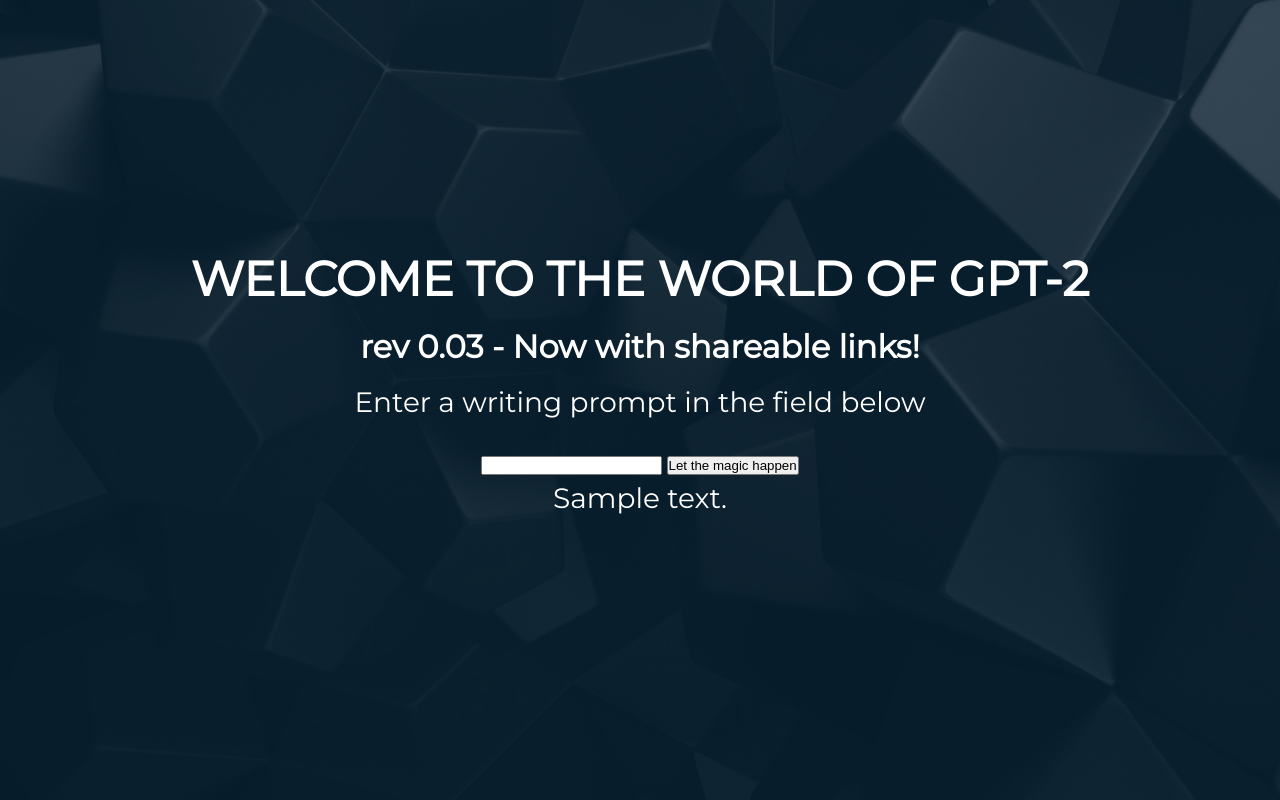
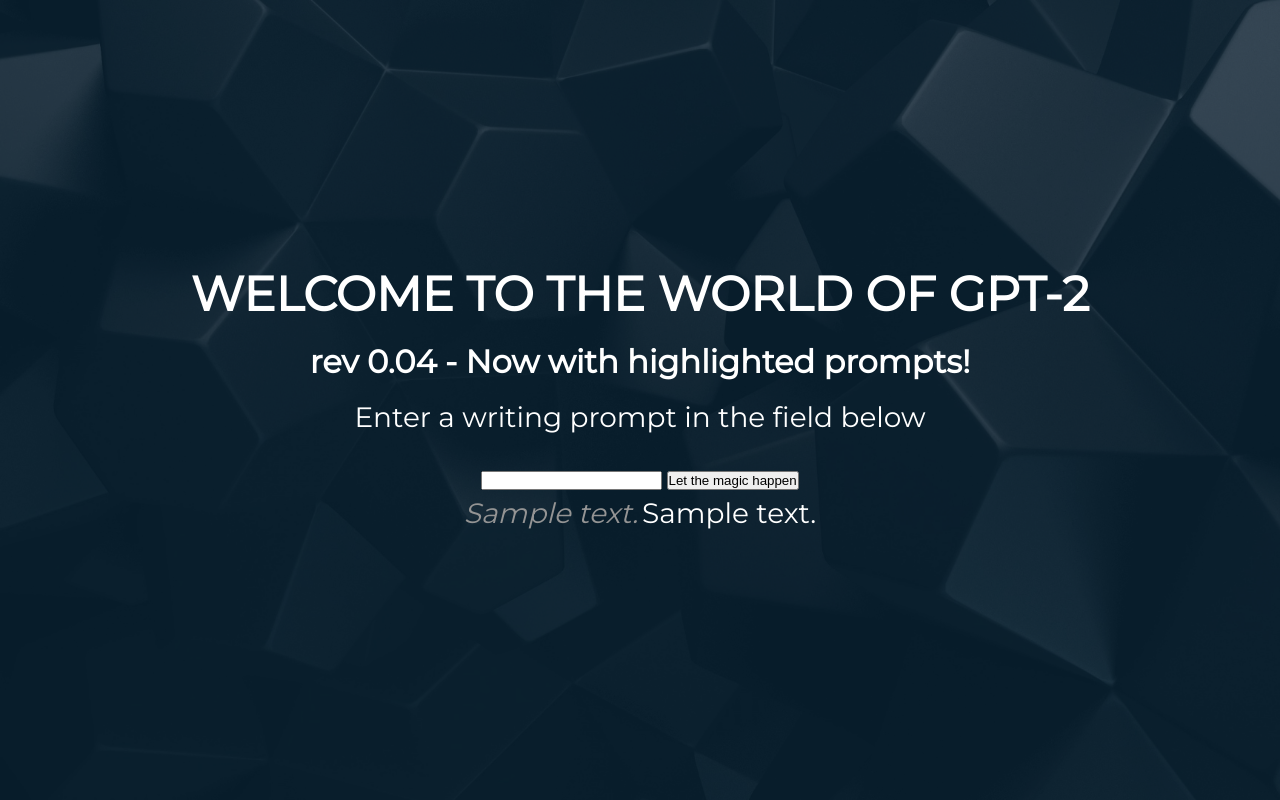
Before and after one commit to matthew-graves/gpt2-flask, a Flask app: template templates/index.html in a window 1280 px wide. Run offline with Flask 2, Linux system fonts and the light colour scheme; tables that the repository leaves empty or names only in its code hold one stand-in row (values such as "Sample post"); the template is opened without the code that fills it: values that come from a table or form of the project are taken from there, most other values are stand-ins (such as "Sample title", 1, 10 or a date in 2020); parts of the project's set-up code (start-up, migrations or seed data) failed here and were passed over.

Commit message:
Prompt returned additionally. Styling updates.

```diff
--- a/app.py
+++ b/app.py
@@ -20,34 +20,34 @@
     def hello():
         form = ReusableForm(request.form)
         result_text = ''
+        prompt = ''
         if request.method == 'POST':
             prompt = request.form['prompt']
             if form.validate():
                 result_text = generate_response(prompt, sess, context, saver, enc, output)
-                result_text = prompt + result_text
                 if gpt_mysql_connector.is_connected():
                     guid, still_available = gpt_mysql_connector.insert_gpt_prompt(prompt, result_text)
                     if still_available:
                         return redirect(url_for('load_guid', guid=guid))
                     else:
-                        return render_template('index.html', form=form, result_text=result_text)
+                        return render_template('index.html', form=form, prompt_text=prompt, result_text=result_text)
                 else:
-                    return render_template('index.html', form=form, result_text=result_text)
+                    return render_template('index.html', form=form, prompt_text=prompt, result_text=result_text)
             else:
                 flash('All Fields Are Required')
 
-        return render_template('index.html', form=form, result_text=result_text)
+        return render_template('index.html', form=form, prompt_text=prompt, result_text=result_text)
 
     @app.route('/a/<guid>', methods = ['GET'])
     def load_guid(guid):
         form = ReusableForm(request.form)
         if gpt_mysql_connector.is_connected():
-            response, still_available = (gpt_mysql_connector.get_gpt_prompt(guid))
-            return render_template('index.html', form=form, result_text=response)
+            saved_prompt, response, still_available = (gpt_mysql_connector.get_gpt_prompt(guid))
+            return render_template('index.html', form=form, prompt_text=saved_prompt, result_text=response)
             if not still_available:
                 db_available = False
         else:
-            return render_template('index.html', form=form, result_text='Database Unavailable, Cannot Retrieve Saved Results')
+            return render_template('index.html', form=form, prompt_text='Database Failure', result_text='Database Unavailable, Cannot Retrieve Saved Results')
 
 
 if __name__ == "__main__":
--- a/gpt_mysql_connector.py
+++ b/gpt_mysql_connector.py
@@ -70,7 +70,7 @@
     if cfg['usemysql']:
         if available:
             gptcursor = gptdb.cursor()
-            select_query = "SELECT response FROM archive WHERE guid = %s"
+            select_query = "SELECT prompt, response FROM archive WHERE guid = %s"
             guid_s = (guid, )
             try:
                 gptcursor.execute(select_query, guid_s)
--- a/templates/index.html
+++ b/templates/index.html
@@ -34,14 +34,17 @@
         <section id="HeroBanner">
             <div class="hero-content">
                 <h1>Welcome to the world of GPT-2</h1>
-                <h2 style="color:#FFFFFF">rev 0.03 - Now with shareable links!</h2>
+                <h2 style="color:#FFFFFF">rev 0.04 - Now with highlighted prompts!</h2>
                 <p style="color:#FFFFFF">Enter a writing prompt in the field below</p>
                 <form method="POST" action="/">
                     <div stype="width: 50%">
-                    {{ form.prompt.label(autocomplete="off") }} {{ form.prompt(autocomplete="off") }}    <input type="submit" value="Let the magic happen">
-                </div>
+                        {{ form.prompt.label(autocomplete="off") }}
+                        {{ form.prompt(autocomplete="off") }}
+                        <input type="submit" value="Let the magic happen">
+                    </div>
                     {% autoescape false %}
-                        <p style="color:#FFFFFF;size:12px">{{result_text}}</p>
+                        <p style ="font-style: italic;color:rgb(148, 148, 148);size:12px;display:inline">{{prompt_text}}</p>
+                        <p style="color:#FFFFFF;size:12px;display:inline">{{result_text}}</p>
                     {% endautoescape %}
                 </form>
             </div>
```
